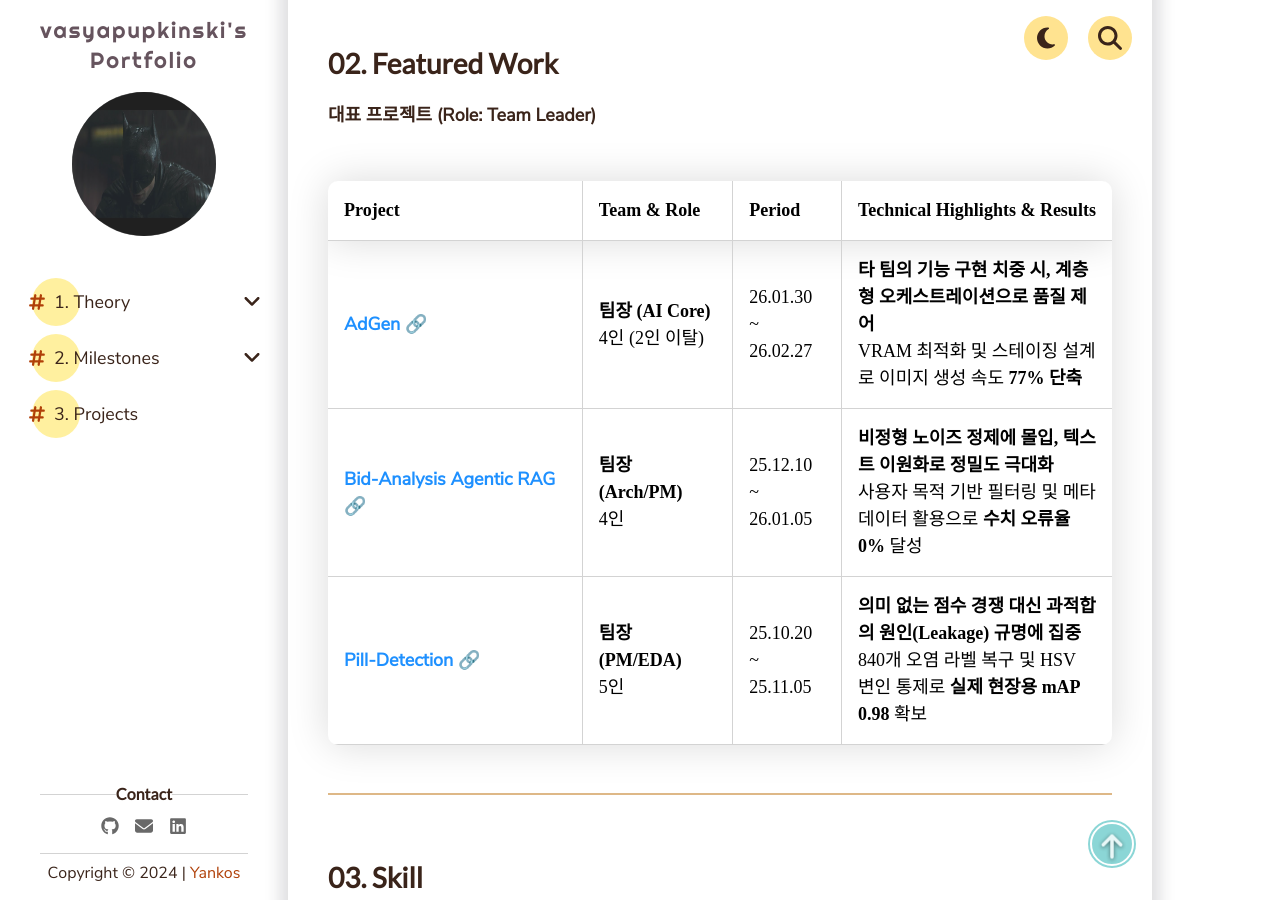
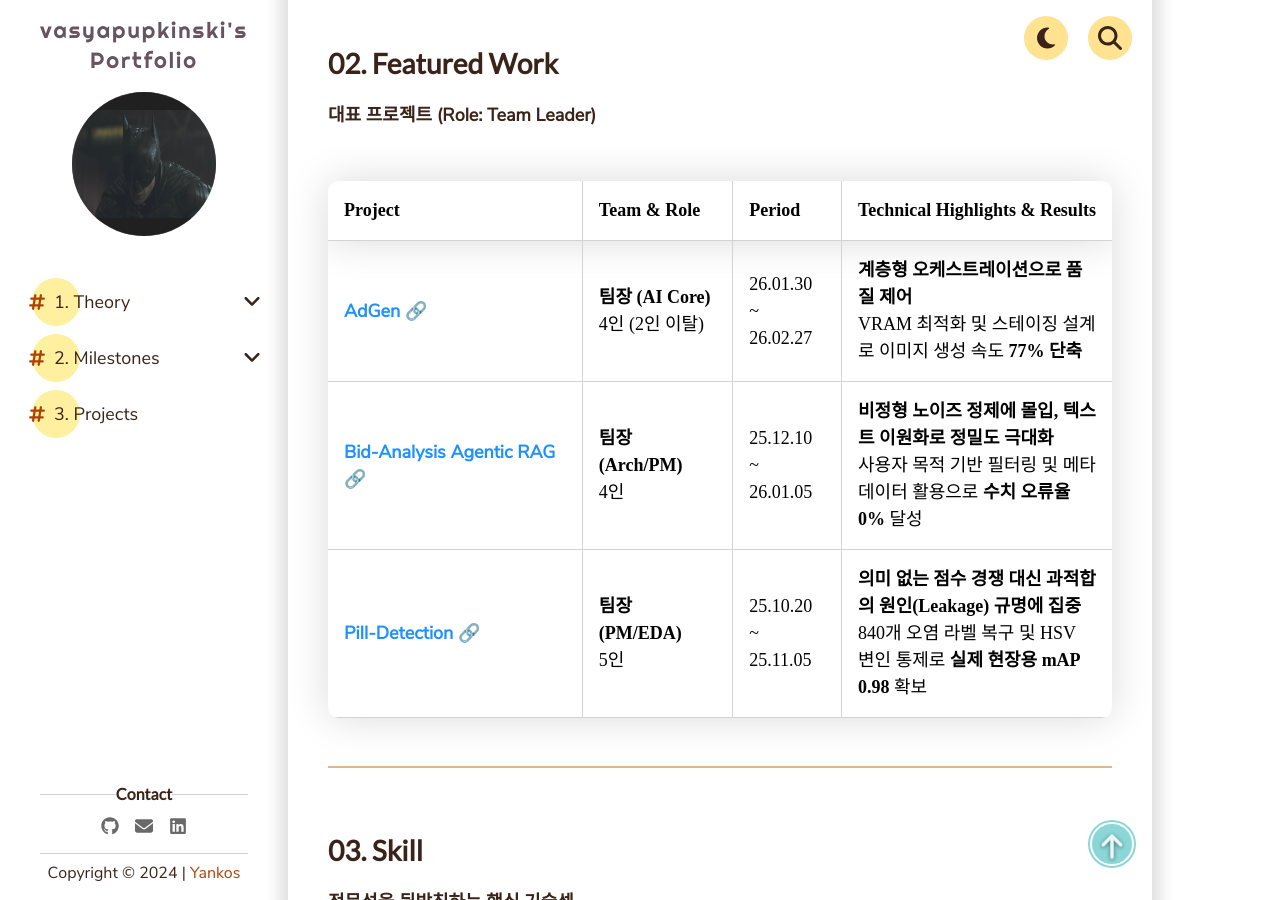
Before and after one commit to vasyapupkinski/vasyapupkinski.github.io, a Jekyll site: the page built from index.md, in a window 1280 px wide and 900 px high, scrolled down 1426 px. Built offline with Jekyll 4.4.1, drawn with Linux system fonts in a browser that asks for light colours; comment, search, counter and statistics services are not loaded.

Commit message:
Refine AdGen description: Simplify narrative focus

```diff
--- a/index.md
+++ b/index.md
@@ -27,7 +27,7 @@ home: true
 
 | **Project** | **Team & Role** | **Period** | **Technical Highlights & Results** |
 | :--- | :--- | :--- | :--- |
-| [**AdGen 🔗**]({{ site.baseurl }}/3. Projects/adgen.html) | **팀장 (AI Core)**<br>4인 (2인 이탈) | 26.01.30 ~<br>26.02.27 | **타 팀의 기능 구현 치중 시, 계층형 오케스트레이션으로 품질 제어**<br>VRAM 최적화 및 스테이징 설계로 이미지 생성 속도 **77% 단축** |
+| [**AdGen 🔗**]({{ site.baseurl }}/3. Projects/adgen.html) | **팀장 (AI Core)**<br>4인 (2인 이탈) | 26.01.30 ~<br>26.02.27 | **계층형 오케스트레이션으로 품질 제어**<br>VRAM 최적화 및 스테이징 설계로 이미지 생성 속도 **77% 단축** |
 | [**Bid-Analysis Agentic RAG 🔗**]({{ site.baseurl }}/3. Projects/bid-analysis-rag.html) | **팀장 (Arch/PM)**<br>4인 | 25.12.10 ~<br>26.01.05 | **비정형 노이즈 정제에 몰입, 텍스트 이원화로 정밀도 극대화**<br>사용자 목적 기반 필터링 및 메타데이터 활용으로 **수치 오류율 0%** 달성 |
 | [**Pill-Detection 🔗**]({{ site.baseurl }}/3. Projects/pill-detection.html) | **팀장 (PM/EDA)**<br>5인 | 25.10.20 ~<br>25.11.05 | **의미 없는 점수 경쟁 대신 과적합의 원인(Leakage) 규명에 집중**<br>840개 오염 라벨 복구 및 HSV 변인 통제로 **실제 현장용 mAP 0.98** 확보 |
 
```
